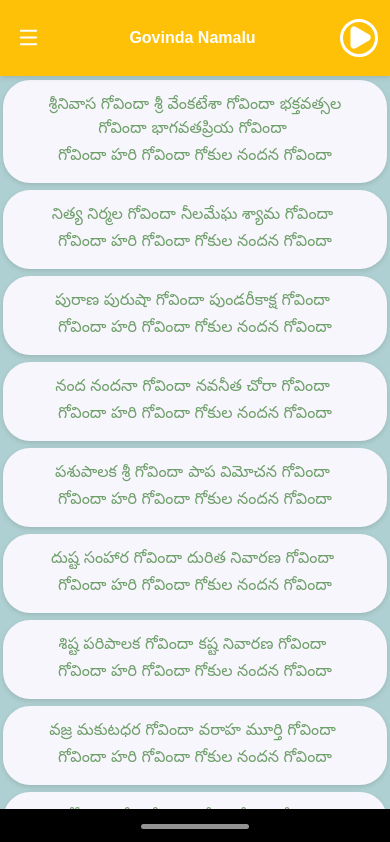
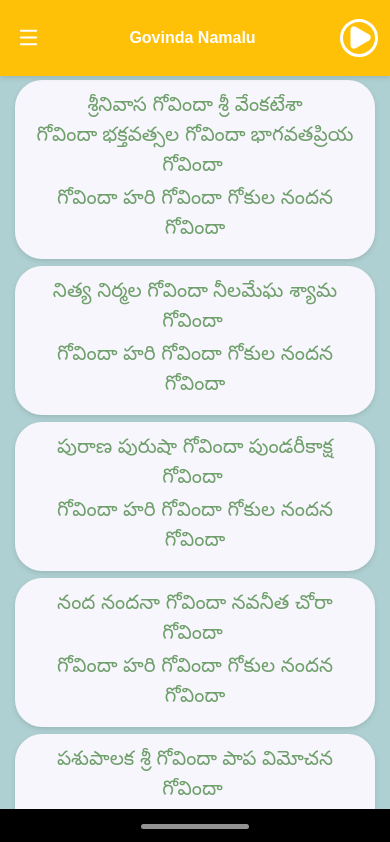
Before and after one commit to karampudijanardhan/Govindha-Namalu, a React (Vite) app: page / in a window 390 px wide. Shown: the top 842 px of the page. Built offline with nearby package versions, Linux system fonts and the light colour scheme.

Commit message:
Update Govinda Namalu app

```diff
--- a/src/index.css
+++ b/src/index.css
@@ -607,64 +607,46 @@ body {
 
   .names-lines,
   .chorus-line {
-    font-size: 21px;
+    font-size: 27px;
     line-height: 1.28;
   }
 
   .drawer-item {
     gap: 30px;
     padding: 0 20px;
-    font-size: 20px;
+    font-size: 29px;
   }
 }
+/* Lyrics card: reduce width and keep centered */
+.lyrics-card {
+  width: 90%;
+  max-width: 650px;
+  margin-left: auto;
+  margin-right: auto;
+  padding: 15px 12px;
+  box-sizing: border-box;
+}
 
-/* =========================================
-   RESPONSIVE TELUGU LYRICS FONT
-========================================= */
-
-/* Desktop and large screens */
+/* Telugu lyrics font size */
 .names-lines,
 .chorus-line {
-  font-size: clamp(17px, 2.2vw, 22px);
+  font-size: 20px;
   line-height: 1.5;
   overflow-wrap: break-word;
 }
 
-/* Tablets and mobile screens */
+/* Mobile screens */
 @media (max-width: 600px) {
+  .lyrics-card {
+    width: 94%;
+    padding: 13px 10px;
+  }
+
   .names-lines,
   .chorus-line {
-    font-size: clamp(16px, 3.5vw, 19px);
-    line-height: 1.5;
-  }
-
-  .lyrics-card {
-    padding: 14px 12px;
+    font-size: 20px;
   }
 }
-
-/* Small Android phones */
-@media (max-width: 380px) {
-  .names-lines,
-  .chorus-line {
-    font-size: 15px;
-    line-height: 1.5;
-  }
-
-  .lyrics-card {
-    padding: 12px 9px;
-  }
-}
-
-/* Very short screens */
-@media (max-height: 600px) {
-  .names-lines,
-  .chorus-line {
-    font-size: 15px;
-    line-height: 1.4;
-  }
-}
-
 /* =========================================
    RESPONSIVE APP HEADER
 ========================================= */
```
